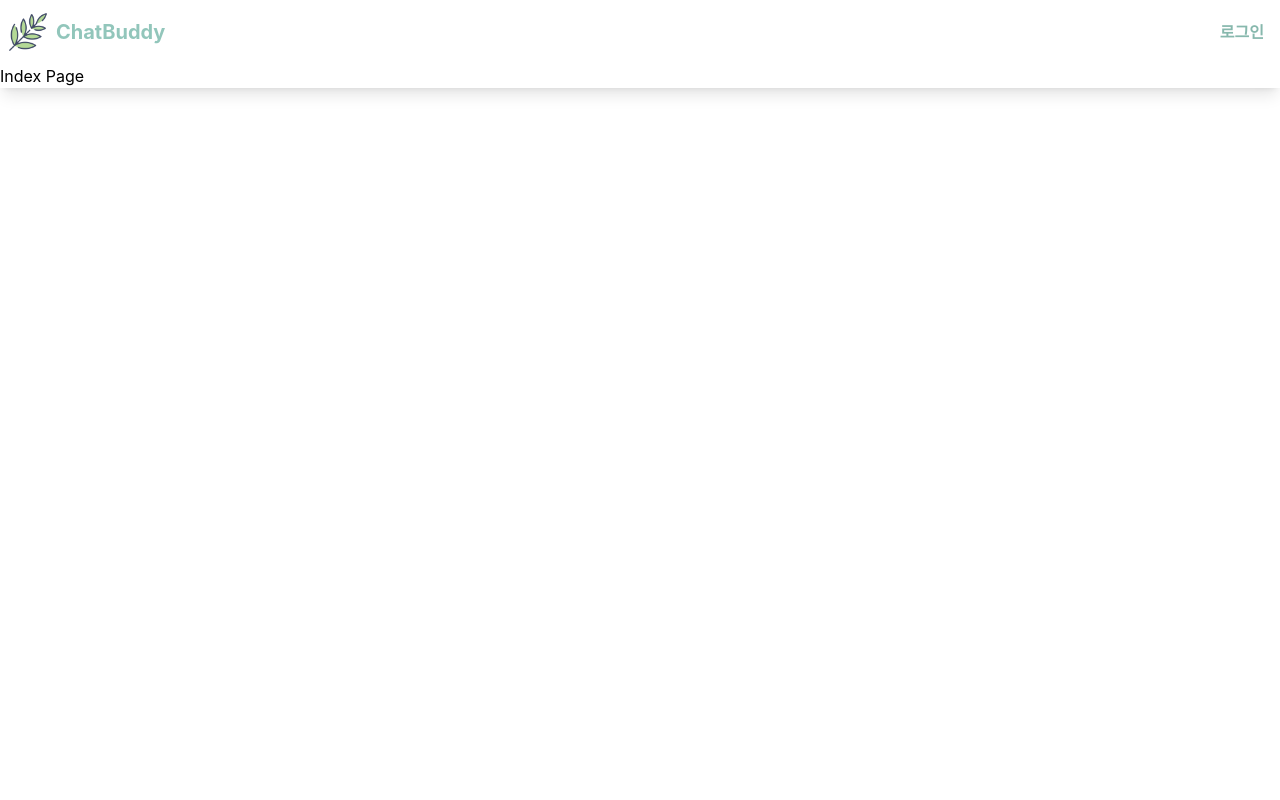
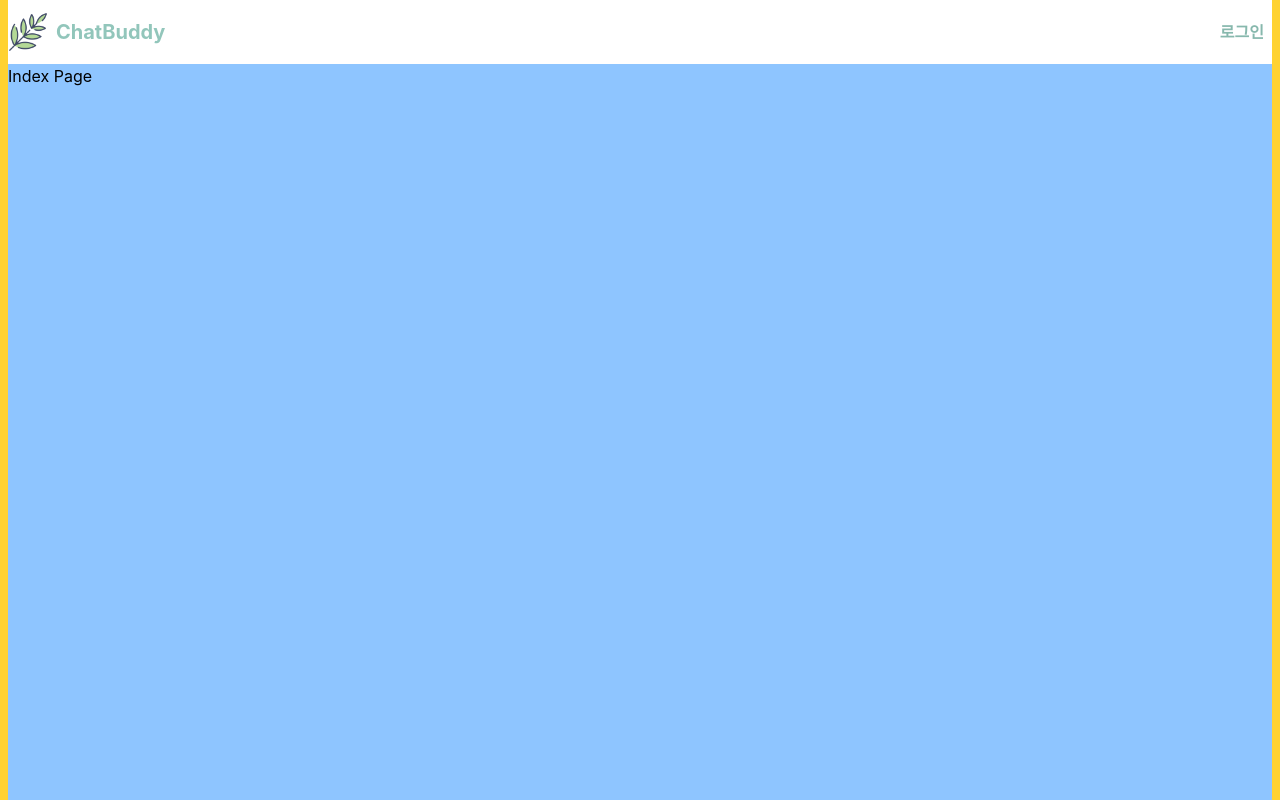
Before and after one commit to Sesac07/chatbuddy, a Next.js app: page / in a window 1280 px wide. Built offline with nearby package versions, Linux system fonts and the light colour scheme.

Commit message:
feat: class 유틸함수 생성

```diff
--- a/package.json
+++ b/package.json
@@ -13,10 +13,12 @@
     "prepare": "husky"
   },
   "dependencies": {
+    "clsx": "^2.1.1",
     "next": "15.5.0",
     "next-auth": "5.0.0-beta.29",
     "react": "19.1.0",
-    "react-dom": "19.1.0"
+    "react-dom": "19.1.0",
+    "tailwind-merge": "^3.3.1"
   },
   "devDependencies": {
     "@commitlint/cli": "^19.8.1",
--- a/src/app/layout.tsx
+++ b/src/app/layout.tsx
@@ -26,10 +26,10 @@ export default function RootLayout({
   return (
     <html lang="ko">
       <body className="min-h-screen antialiased">
-        <div className="mx-auto flex max-w-7xl flex-col shadow-lg">
+        <div className="mx-auto flex max-w-7xl flex-col bg-amber-300 px-2">
           <Header />
           <main>{children}</main>
-          <footer></footer>
+          {/* <footer>footer 입니다.</footer> */}
         </div>
       </body>
     </html>
--- a/src/app/page.tsx
+++ b/src/app/page.tsx
@@ -1,6 +1,6 @@
 export default function Home() {
   return (
-    <div>
+    <div className="flex h-[calc(100vh-4rem)] flex-col bg-blue-300">
       <h1>Index Page</h1>
     </div>
   );
--- a/src/components/header.tsx
+++ b/src/components/header.tsx
@@ -3,7 +3,7 @@ import Link from 'next/link';
 import AuthButton from './auth-button';
 function Header() {
   return (
-    <header className="flex h-16 items-center justify-between bg-white px-2">
+    <header className="flex h-16 items-center justify-between bg-white">
       <Link href="/" className="flex items-center">
         <Image src="/logo.png" alt="ChatBuddy 로고" className="mr-2" width={40} height={40} />
         <h1 className="text-xl font-bold text-[#92c6bb]">ChatBuddy</h1>
--- /dev/null
+++ b/src/utils/cn.ts
@@ -0,0 +1,6 @@
+import { type ClassValue, clsx } from 'clsx';
+import { twMerge } from 'tailwind-merge';
+
+export function cn(...inputs: ClassValue[]) {
+  return twMerge(clsx(inputs));
+}
```
Also changed, not shown: 1 other file (tests, documents, lock files or other folders).
